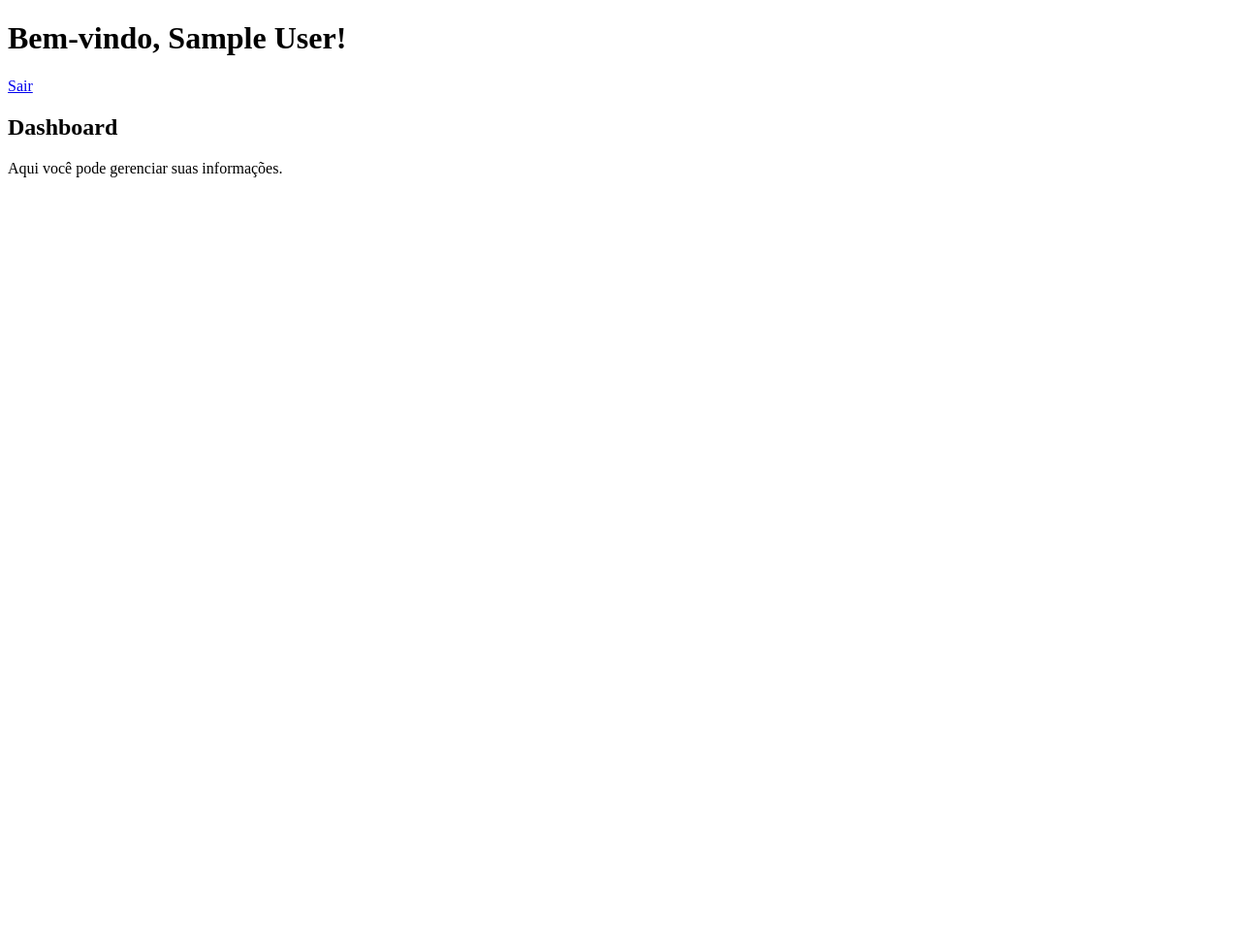
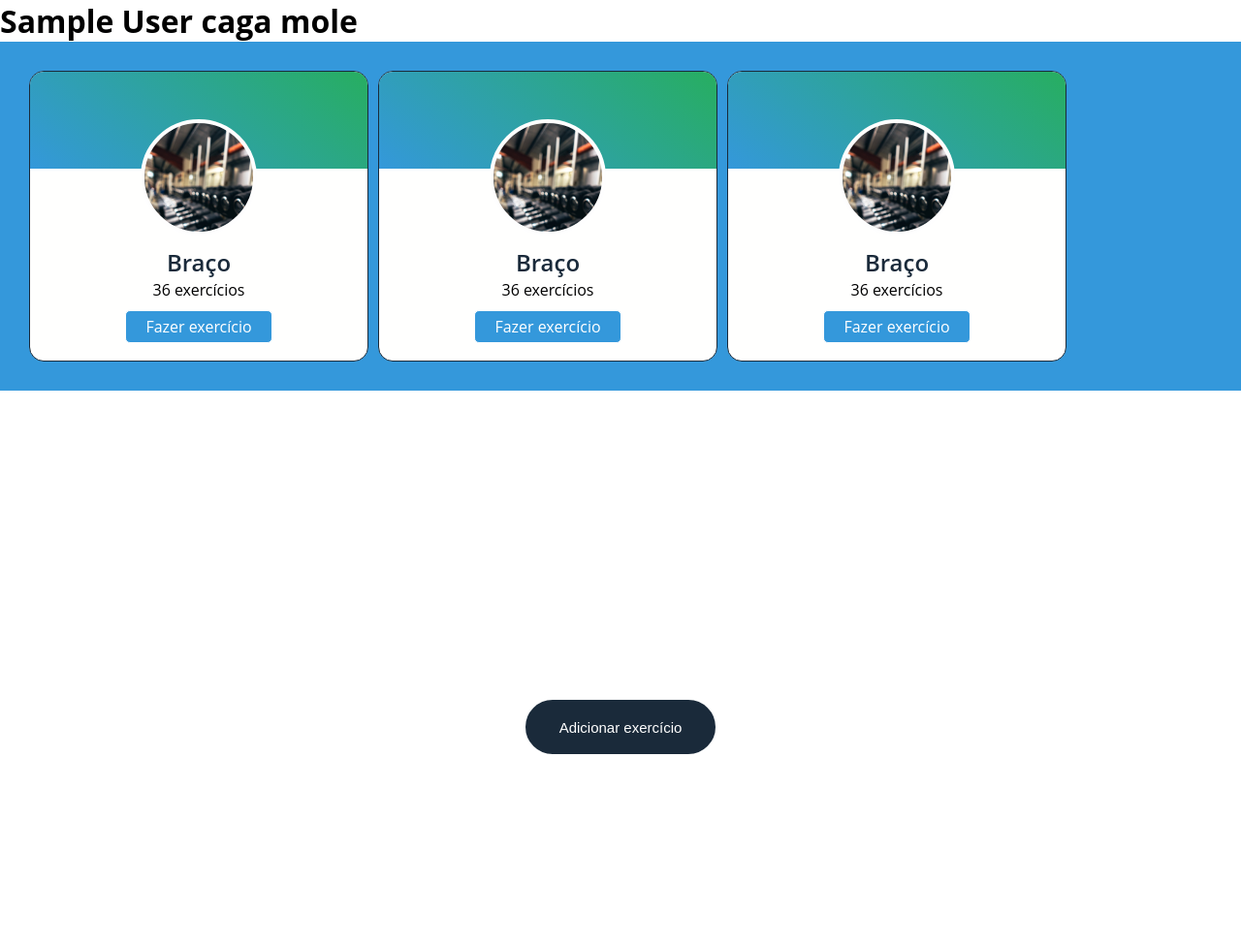
Before and after one commit to MiguelScheffer/TCC-2025-SITE, a PHP site: page /PHP/dashboard.php in a window 1280 px wide. Shown: the top 977 px of the page at 97% size. Before the commit the page ends 183 px from the top, so only its background shows below. Run offline with PHP 8.4, Linux system fonts and the light colour scheme; the visitor is signed in with stand-in values (Sample User, id 1).

Commit message:
Dashboard atualizado

```diff
--- a/CSS/coresSite.css
+++ b/CSS/coresSite.css
@@ -5,6 +5,11 @@
   --secoundBlack: #111111;
   --mainWhite: #ffffff;
   --mainLightBlue: #3498db;
+  --mainDarkBlue: #1a2a3a;
+  --secoundOrange: #e67e22;
+  --secondLighGrey: #f4f4f4;
+  --secoundGreen: #27ae60;
+  --secoundRed: #e74c3c;
   --headerNavA: #219aeb;
   --mainTitle: montserrat, sans-serif;
   --secondTitle: poppins, sans-serif;
--- a/CSS/dashboard.css
+++ b/CSS/dashboard.css
@@ -2,4 +2,156 @@
 * {
   margin: 0;
   padding: 0;
-  box-sizing: border-box; }
+  box-sizing: border-box;
+}
+body {
+  font-family: var(--mainText);
+  height: 200vh;
+}
+section.exerciseCards {
+  display: flex;
+  flex-direction: row;
+  gap: 10px;
+  background-color: var(--mainLightBlue);
+  width: 100%;
+  padding: 30px;
+}
+.card {
+  width: 350px;
+  height: 300px;
+  display: flex;
+  flex-direction: column;
+  align-items: center;
+  justify-content: center;
+  text-align: center;
+  gap: 10px;
+  background-color: #fffffe;
+  border-radius: 15px;
+  position: relative;
+  overflow: hidden;
+  border: 1px solid var(--mainDarkBlue);
+}
+
+.card::before {
+  content: "";
+  width: 350px;
+  height: 100px;
+  position: absolute;
+  top: 0;
+  border-top-left-radius: 15px;
+  border-top-right-radius: 15px;
+  border-bottom: 3px solid #fefefe;
+  background: linear-gradient(40deg, var(--mainLightBlue) 0%, #27ae60 100%);
+  transition: all 0.5s ease;
+}
+
+.card * {
+  z-index: 1;
+}
+
+.image {
+  width: 120px;
+  height: 120px;
+  background-image: url(../Imagens/alteres.avif);
+  background-size: cover;
+  border-radius: 50%;
+  border: 4px solid #fefefe;
+  margin-top: 30px;
+  transition: all 0.5s ease;
+}
+
+.card-info {
+  display: flex;
+  flex-direction: column;
+  align-items: center;
+  gap: 15px;
+  transition: all 0.5s ease;
+}
+
+.card-info span {
+  font-weight: 600;
+  font-size: 24px;
+  color: var(--mainDarkBlue);
+  margin-top: 15px;
+  line-height: 5px;
+}
+
+.card-info p {
+  color: var(--mainBlack);
+}
+
+.button {
+  text-decoration: none;
+  background-color: var(--mainLightBlue);
+  color: var(--mainWhite);
+  padding: 5px 20px;
+  border-radius: 5px;
+  border: 1px solid var(--mainWhite);
+  transition: all 0.5s ease;
+}
+
+.card:hover::before {
+  width: 350px;
+  height: 300px;
+  border-bottom: none;
+  border-bottom-left-radius: 15px;
+  border-bottom-right-radius: 15px;
+  transform: scale(0.95);
+}
+
+.card:hover .card-info {
+  transform: translate(0%, -25%);
+}
+
+.card:hover .image {
+  transform: scale(2) translate(-60%, -40%);
+}
+
+.button:hover {
+  background-color: var(--secoundOrange);
+  transform: scale(1.1);
+}
+.add {
+  height: 60px;
+  width: 200px;
+  background-color: var(--mainDarkBlue);
+  border: 2px solid var(--mainWhite);
+  color: var(--mainWhite);
+  transition: 0.6s;
+  font-size: 15px;
+  border-radius: 50px;
+  display: flex;
+  justify-content: center;
+  align-items: center;
+  overflow: hidden;
+  position: fixed;
+  left: 50%;
+  bottom: 20px;
+  transform: translateX(-50%);
+}
+
+.add span {
+  transform: translateX(10px);
+  transition: 0.5s;
+}
+
+.add svg {
+  transform: translateX(-300px);
+  transition: 0.6s;
+  z-index: 3;
+  height: 20px;
+}
+
+.add:hover {
+  width: 60px;
+  background-color: var(--secoundDarkBlue);
+}
+
+.add:hover svg {
+  transform: translateX(-30%);
+}
+
+.add:hover span {
+  transform: translateY(70px);
+  font-size: 0.1rem;
+}
--- /dev/null
+++ b/Javascript/dashboard.js
@@ -0,0 +1,7 @@
+const mensagens = ["bora exercitar?", "tá gordo, bora se mecher?", "caga mole"];
+
+const mensagemAleatoria =
+  mensagens[Math.floor(Math.random() * mensagens.length)];
+
+document.querySelector(".headerMensagemDiaria").textContent +=
+  mensagemAleatoria;
--- a/PHP/dashboard.php
+++ b/PHP/dashboard.php
@@ -2,24 +2,61 @@
 session_start();
 
 if (!isset($_SESSION['usuario_id'])) {
-    header("Location: login.php");
-    exit;
+  header("Location: login.php");
+  exit;
 }
 $nome = $_SESSION['usuario_nome'];
 ?>
 
 <!DOCTYPE html>
 <html lang="pt-br">
+
 <head>
-    <meta charset="UTF-8">
-    <title>Dashboard</title>
+  <meta charset="UTF-8">
+  <title>Dashboard</title>
+  <link rel="stylesheet" href="../CSS/dashboard.css">
 </head>
+
 <body>
-    <h1>Bem-vindo, <?php echo htmlspecialchars($nome); ?>!</h1>
-    <p><a href="logout.php">Sair</a></p>
+  <header>
+    <h1 class="headerMensagemDiaria"><?php echo htmlspecialchars($nome) ?> </h1>
 
-    <h2>Dashboard</h2>
-    <p>Aqui você pode gerenciar suas informações.</p>
+    <section class="exerciseCards">
+      <div class="card">
+        <div class="image imageBraco"></div>
+        <div class="card-info">
+          <span>Braço</span>
+          <p>36 exercícios</p>
+        </div>
+        <a href="#" class="button">Fazer exercício</a>
+      </div>
+      <div class="card">
+        <div class="image imagePerna"></div>
+        <div class="card-info">
+          <span>Braço</span>
+          <p>36 exercícios</p>
+        </div>
+        <a href="#" class="button">Fazer exercício</a>
+      </div>
+      <div class="card">
+        <div class="image imageAbdomen"></div>
+        <div class="card-info">
+          <span>Braço</span>
+          <p>36 exercícios</p>
+        </div>
+        <a href="#" class="button">Fazer exercício</a>
+      </div>
+    </section>
+  </header>
+  <main></main>
+  <button class="add">
+  <span>Adicionar exercício</span>
+  <svg xmlns="http://www.w3.org/2000/svg" fill="none" viewBox="0 0 24 24" stroke-width="1.5" stroke="currentColor" class="size-6">
+  <path stroke-linecap="round" stroke-linejoin="round" d="M12 4.5v15m7.5-7.5h-15" />
+</svg>
 
+</button>
 </body>
+<script src="../Javascript/dashboard.js"></script>
+
 </html>
```
Also changed, not shown: MySQL/powershape.sql (+11 -1 lines), PHP/cadastro.php (added, +42 -0 lines). Lines whose indentation alone changed are shown as unchanged.
